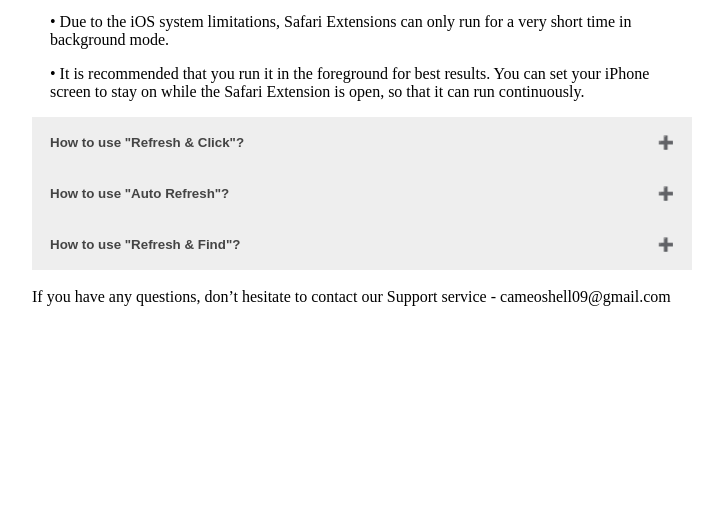
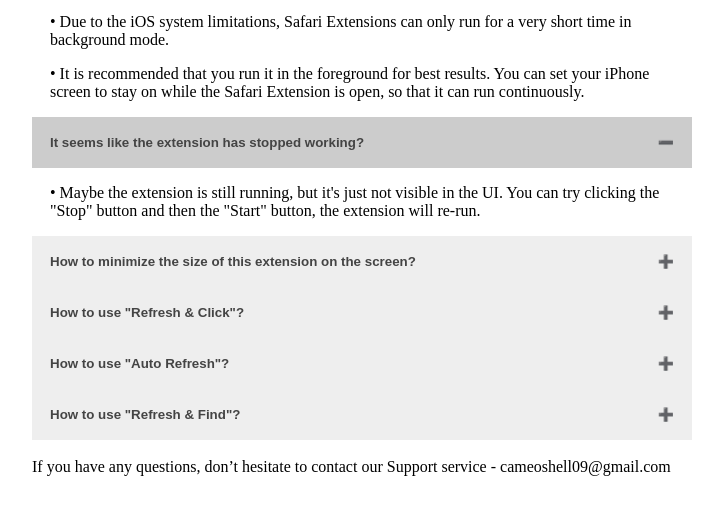
Before and after one commit to qq345386817/auto-refresh, a plain HTML site: page help.html in a window 1280 px wide. Shown: the part 121-636 px from the top of the page, without its empty margins (278-1001 px from the left). Drawn offline with Linux system fonts and the light colour scheme.

Commit message:
help.html 新增 最小化用户界面 等问题

```diff
--- a/help.html
+++ b/help.html
@@ -22,6 +22,18 @@
     <div class="panel">
       <p>• Due to the iOS system limitations, Safari Extensions can only run for a very short time in background mode.</p>
       <p>• It is recommended that you run it in the foreground for best results. You can set your iPhone screen to stay on while the Safari Extension is open, so that it can run continuously.</p>
+    </div>
+
+    <button class="accordion">It seems like the extension has stopped working?</button>
+    <div class="panel">
+      <p>• Maybe the extension is still running, but it's just not visible in the UI. You can try clicking the "Stop" button and then the "Start" button, the extension will re-run.</p>
+    </div>
+
+    <button class="accordion">How to minimize the size of this extension on the screen?</button>
+    <div class="panel">
+      <p>• In the iPhone's Safari browser, the height of the extension is fixed by the iOS system. </p>
+      <p>• But, you can click the "Done" button as shown in the picture below and the extension will minimize and continue running.</p>
+      <img src="./images/show_done_btn.jpeg" />
     </div>
 
     <button class="accordion">How to use "Refresh & Click"?</button>
@@ -67,6 +79,7 @@
     }
 
     acc[0].click();
+    acc[1].click();
   </script>
 </body>
 
```
Also changed, not shown: images/show_done_btn.jpeg (added).
